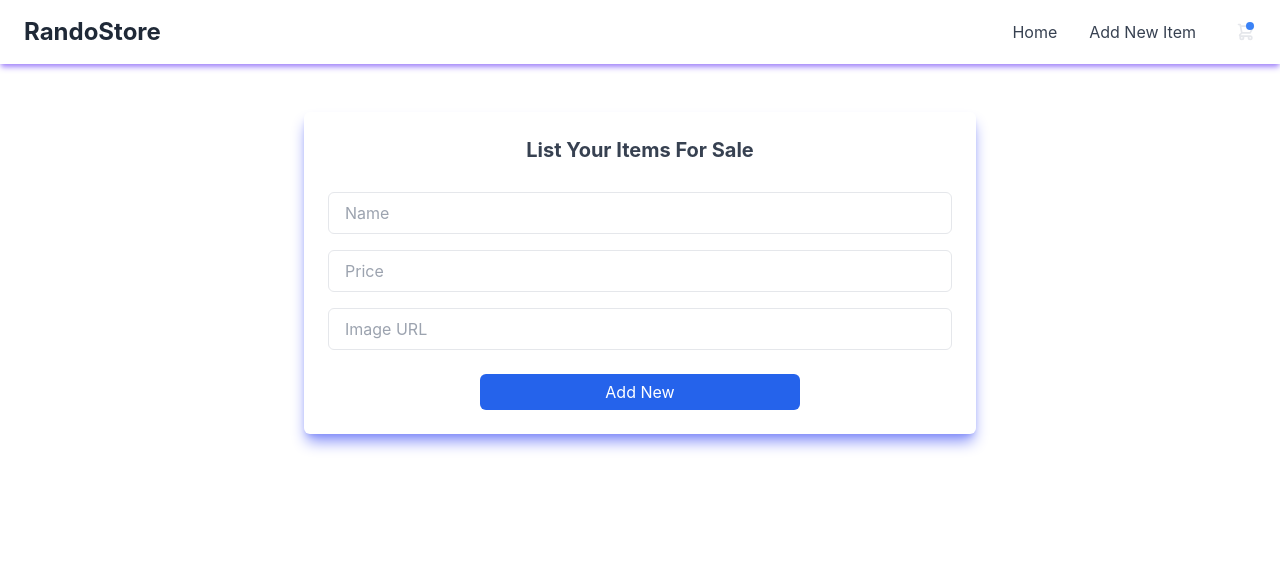
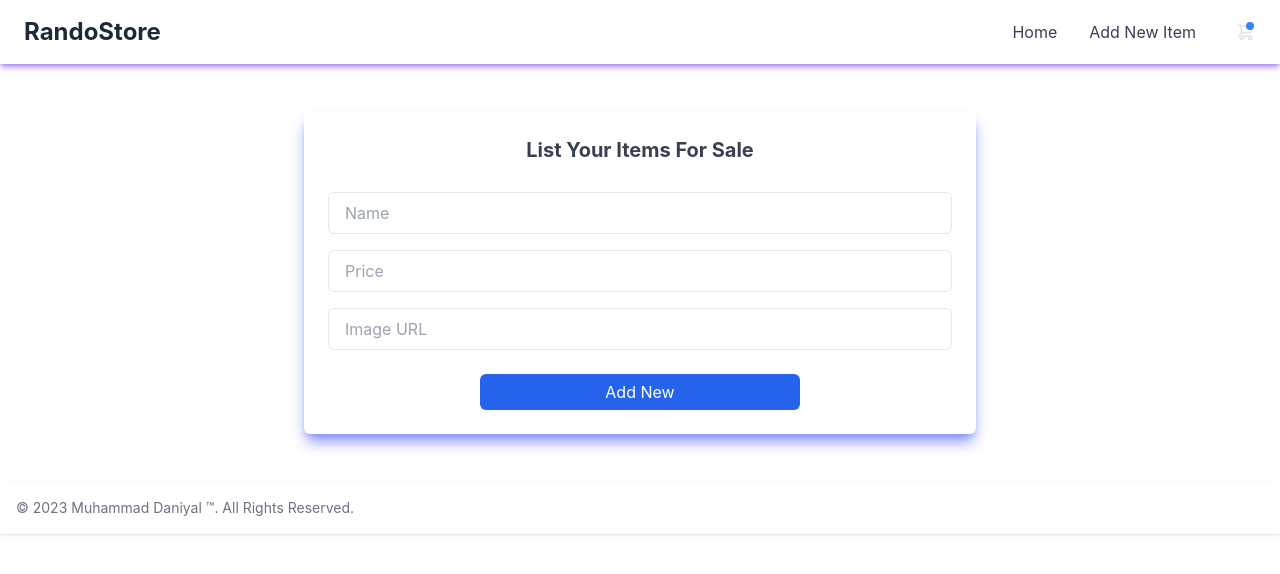
Before and after one commit to mrdannii/frontend-code-challenge-productbox, a React (Create React App) app: page /add-new-product in a window 1280 px wide. Shown: the top 574 px of the page. Built offline with nearby package versions, Linux system fonts and the light colour scheme.

Commit message:
cart designing and configuration

```diff
--- a/src/App.js
+++ b/src/App.js
@@ -4,6 +4,8 @@ import { BrowserRouter as Router, Routes, Route } from "react-router-dom";
 import Navbar from "./components/Navbar";
 import AddNewProduct from './pages/AddNewProduct';
 import ProductDetail from './pages/ProductDetail';
+import Cart from './pages/Cart';
+import Footer from './components/Footer';
 
 function App() {
   return (
@@ -14,8 +16,9 @@ function App() {
         <Route index element={<AllProducts />} />
         <Route path="add-new-product" element={<AddNewProduct />} />
         <Route path="/:productId" element={<ProductDetail />} />
-
+        <Route path="cart" element={<Cart />} />
       </Routes>
+      <Footer/>
     </Router>
     </div>
   );
--- /dev/null
+++ b/src/components/Footer.js
@@ -0,0 +1,30 @@
+import React from 'react'
+
+export default function Footer() {
+  return (
+    <>
+
+    <footer class="bg-white shadow dark:bg-gray-800">
+        <div class="w-full mx-auto max-w-screen-xl p-4 md:flex md:items-center md:justify-between ">
+          <span class="text-sm text-gray-500 sm:text-center dark:text-gray-400">© 2023 <a href="/" class="hover:underline">Muhammad Daniyal ™</a>. All Rights Reserved.
+        </span>
+        {/* <ul class="flex flex-wrap items-center mt-3 text-sm font-medium text-gray-500 dark:text-gray-400 sm:mt-0">
+            <li>
+                <a href="#" class="mr-4 hover:underline md:mr-6 ">About</a>
+            </li>
+            <li>
+                <a href="#" class="mr-4 hover:underline md:mr-6">Privacy Policy</a>
+            </li>
+            <li>
+                <a href="#" class="mr-4 hover:underline md:mr-6">Licensing</a>
+            </li>
+            <li>
+                <a href="#" class="hover:underline">Contact</a>
+            </li>
+        </ul> */}
+        </div>
+    </footer>
+
+        </>
+  )
+}
--- a/src/pages/AddNewProduct.js
+++ b/src/pages/AddNewProduct.js
@@ -33,7 +33,7 @@ function AddNewProduct() {
         img: product.imageURL,
       })
       .then((response) => {
-        navigate("/products")
+        navigate("/")
       });
   };
   return (
@@ -78,6 +78,7 @@ function AddNewProduct() {
               <input
                 placeholder="Price"
                 name="price"
+                type="price"
                 onChange={handleChange}
                 onBlur={handleBlur}
                 value={values.price}
--- a/src/pages/AllProducts.js
+++ b/src/pages/AllProducts.js
@@ -20,8 +20,11 @@ function AllProducts() {
   }, []);
 
   return (
-    <div className="p-20">
-      <div className="grid grid-cols-1 gap-y-10 gap-x-4 sm:grid-cols-2 lg:grid-cols-3 xl:grid-cols-4 xl:gap-x-8 ">
+    <div className="p-5">
+             <span className="text-blue-500 text-2xl font-semibold ">
+         All Listed Products
+        </span>
+      <div className="mx-auto p-10 grid grid-cols-2 gap-y-10 gap-x-5 sm:grid-cols-2 lg:grid-cols-3 xl:grid-cols-4 xl:gap-x-8 ">
         {products.map((product, index) => (
           <div
             key={index}
```
